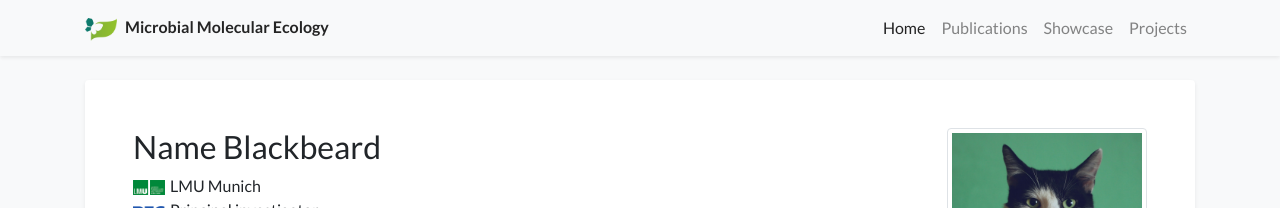
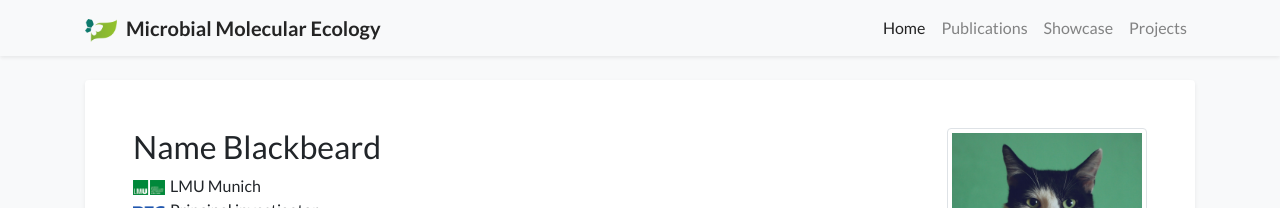
Before and after one commit to micromole/micromole.github.io, a Jekyll site: the page built from index.html, in a window 1280 px wide. Shown: the top 208 px of the page. Built offline with Jekyll 4.4.1, drawn with Linux system fonts in a browser that asks for light colours; nearby versions of some CDN libraries; comment, search, counter and statistics services are not loaded; a style sheet for code colours, icons or effects is not loaded.

Commit message:
Update global.css

```diff
--- a/assets/css/global.css
+++ b/assets/css/global.css
@@ -24,13 +24,13 @@ h1, h2, h3, h4, h5, h6,
 }
 /* Default font size for navbar name */
 .navbar-brand {
-    font-size: 1em;
+    font-size: 1.25em;
 }
 
 /* Smaller font size on small screens */
 @media (max-width: 576px) {
     .navbar-brand {
-        font-size: 0.75em;
+        font-size: 1em;
     }
 }
 
```
